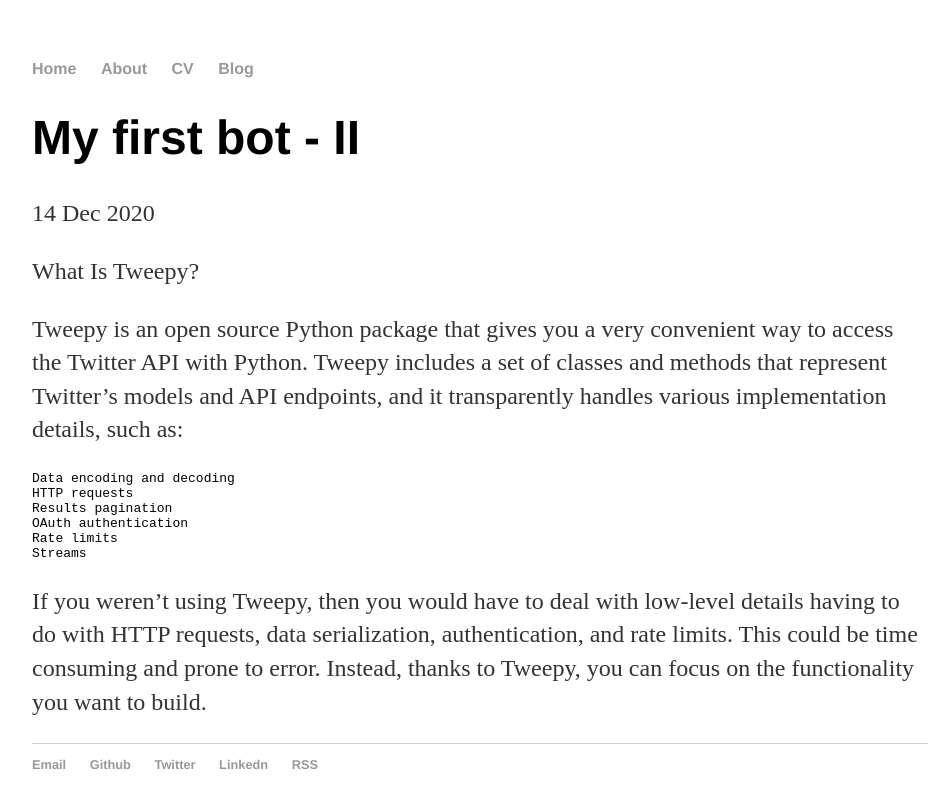
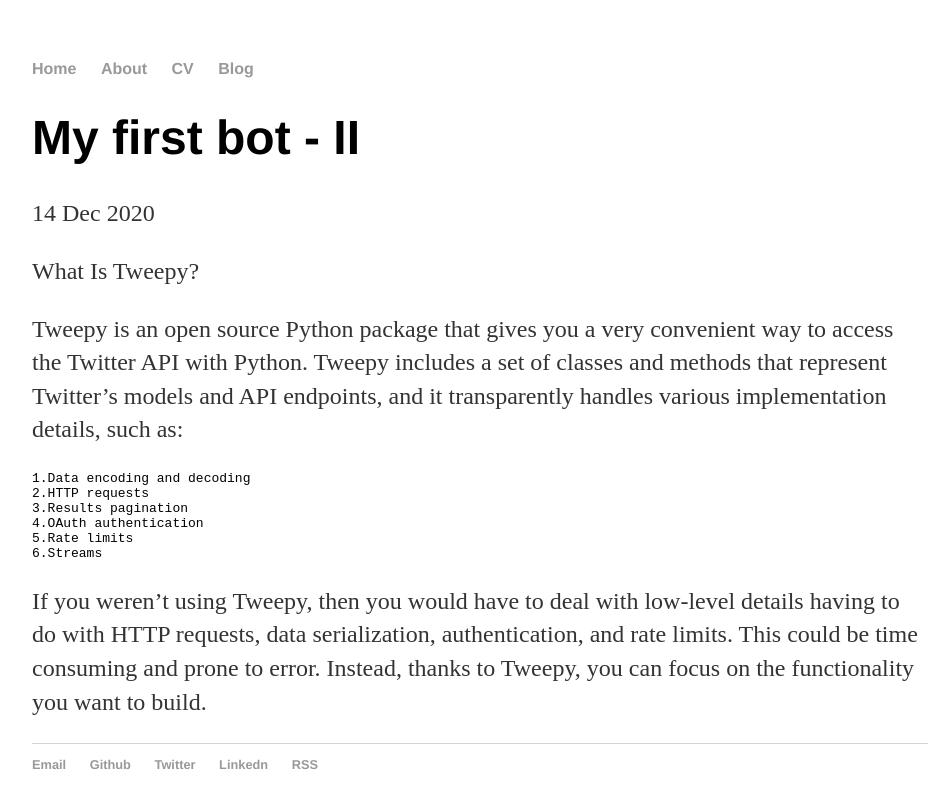
Before and after one commit to kulsoomzahra/kulsoomzahra.github.io, a Jekyll site: the page built from _posts/2020-12-14-kulsoom-zahra-BOT-2.md, in a window 1280 px wide. Shown: the top 808 px of the page, without its empty margins (160-1108 px from the left). Built offline with Jekyll 4.4.1, drawn with Linux system fonts in a browser that asks for light colours.

Commit message:
Update 2020-12-14-kulsoom-zahra-BOT-2.md

```diff
--- a/_posts/2020-12-14-kulsoom-zahra-BOT-2.md
+++ b/_posts/2020-12-14-kulsoom-zahra-BOT-2.md
@@ -7,11 +7,11 @@
 
 Tweepy is an open source Python package that gives you a very convenient way to access the Twitter API with Python. Tweepy includes a set of classes and methods that represent Twitter’s models and API endpoints, and it transparently handles various implementation details, such as:
 
-    Data encoding and decoding
-    HTTP requests
-    Results pagination
-    OAuth authentication
-    Rate limits
-    Streams
+    1.Data encoding and decoding
+    2.HTTP requests
+    3.Results pagination
+    4.OAuth authentication
+    5.Rate limits
+    6.Streams
 
 If you weren’t using Tweepy, then you would have to deal with low-level details having to do with HTTP requests, data serialization, authentication, and rate limits. This could be time consuming and prone to error. Instead, thanks to Tweepy, you can focus on the functionality you want to build.
```
